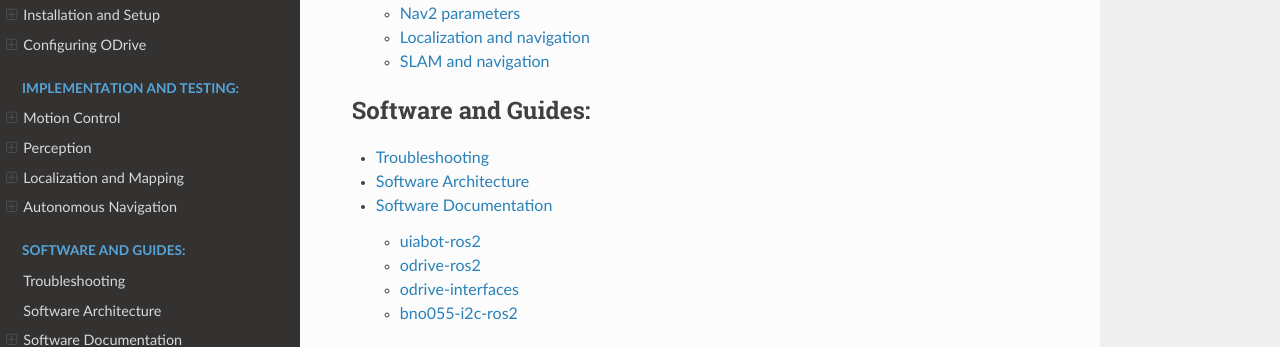
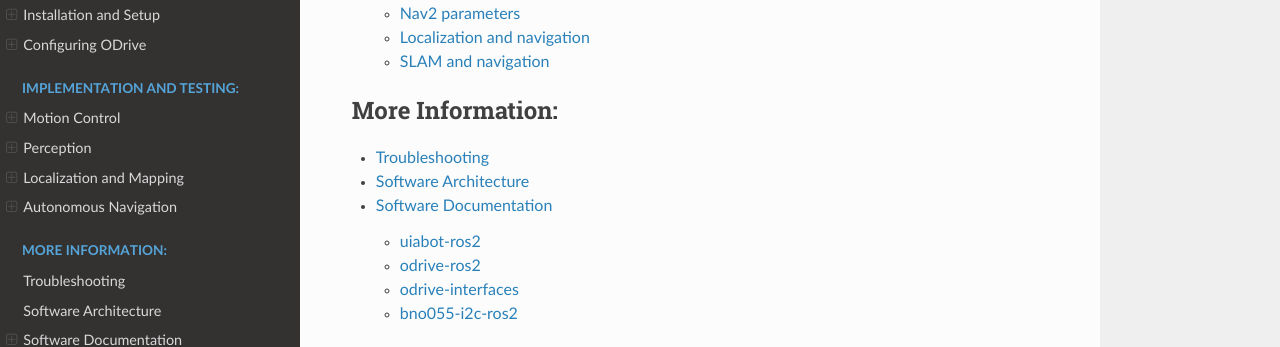
Before and after one commit to DrDanielh/UiAbot, a Sphinx documentation site: the page built from docs/index.rst, in a window 1280 px wide and 900 px high, scrolled down 1941 px. Shown: the part 166-513 px from the top of the window. Built offline with Sphinx 7.4.7 and the Read the Docs theme 3.1.0, drawn with Linux system fonts in a browser that asks for light colours.

Commit message:
updated index

```diff
--- a/docs/index.rst
+++ b/docs/index.rst
@@ -26,7 +26,7 @@ Welcome to the UiAbot documentation!
 
 .. toctree::
    :maxdepth: 2
-   :caption: Software and Guides:
+   :caption: More Information:
 
    src/troubleshooting
    src/tftree
```
